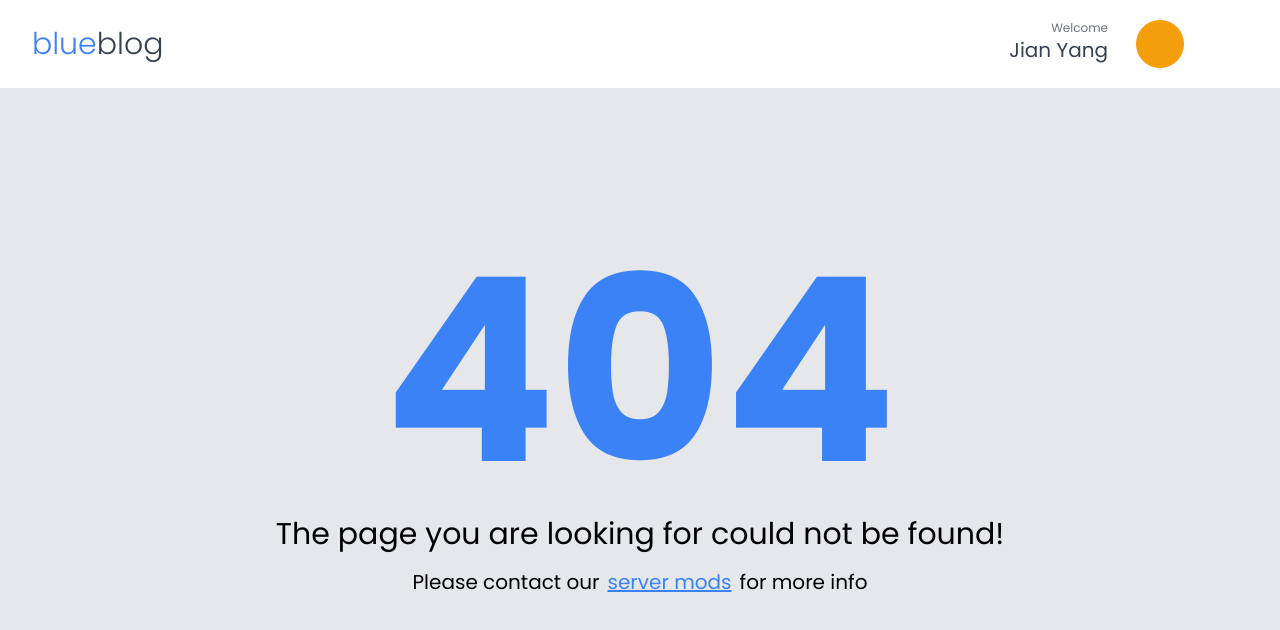
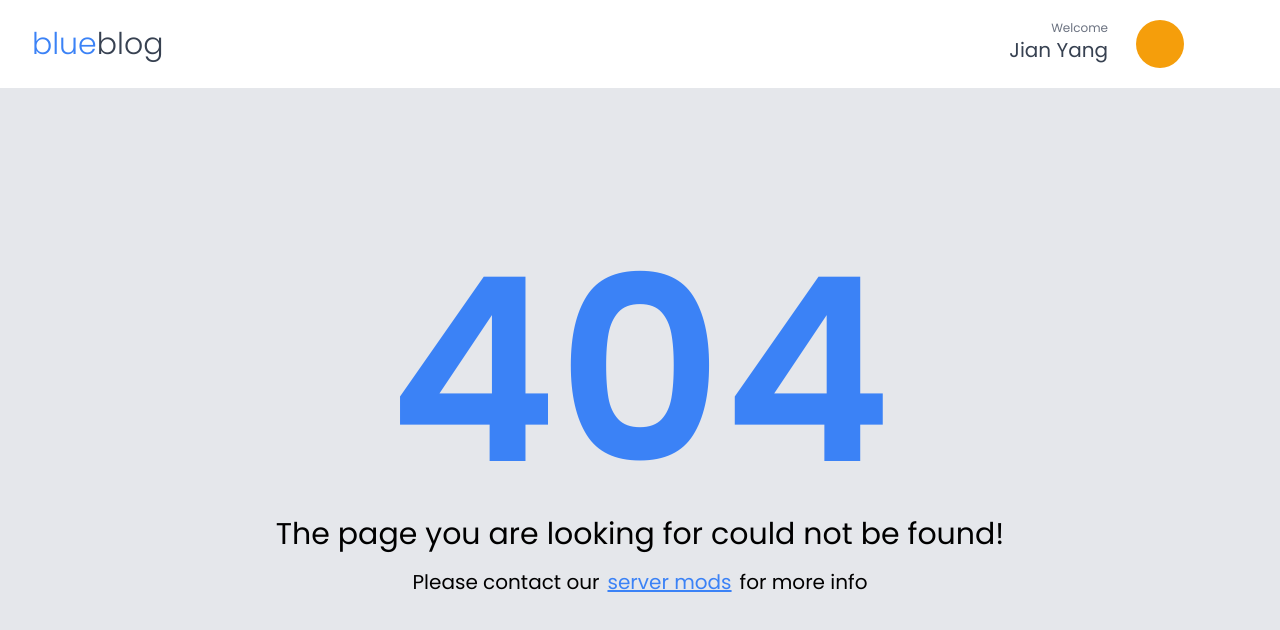
Before and after one commit to KrishnaDhingra/not-found-page, a React (Create React App) app: page / in a window 1280 px wide. Shown: the top 630 px of the page. Built offline with nearby package versions, Linux system fonts and the light colour scheme.

Commit message:
Making the '404' heading a bit lighter

```diff
--- a/src/App.js
+++ b/src/App.js
@@ -10,9 +10,9 @@ function App() {
         <div className="my-auto h-3/4 flex flex-col justify-center items-center gap-4">
 
           <div className="flex flex-gap-2">
-            <p className="four font-bold text-blue-500">4</p>
-            <p className="four font-bold text-blue-500">0</p>
-            <p className="four font-bold text-blue-500">4</p>
+            <p className="four font-semibold text-blue-500">4</p>
+            <p className="four font-semibold text-blue-500">0</p>
+            <p className="four font-semibold text-blue-500">4</p>
           </div>
 
           <p className="not-found-text text-black text-3xl text-center font-normal">The page you are looking for could not be found!</p>
```
